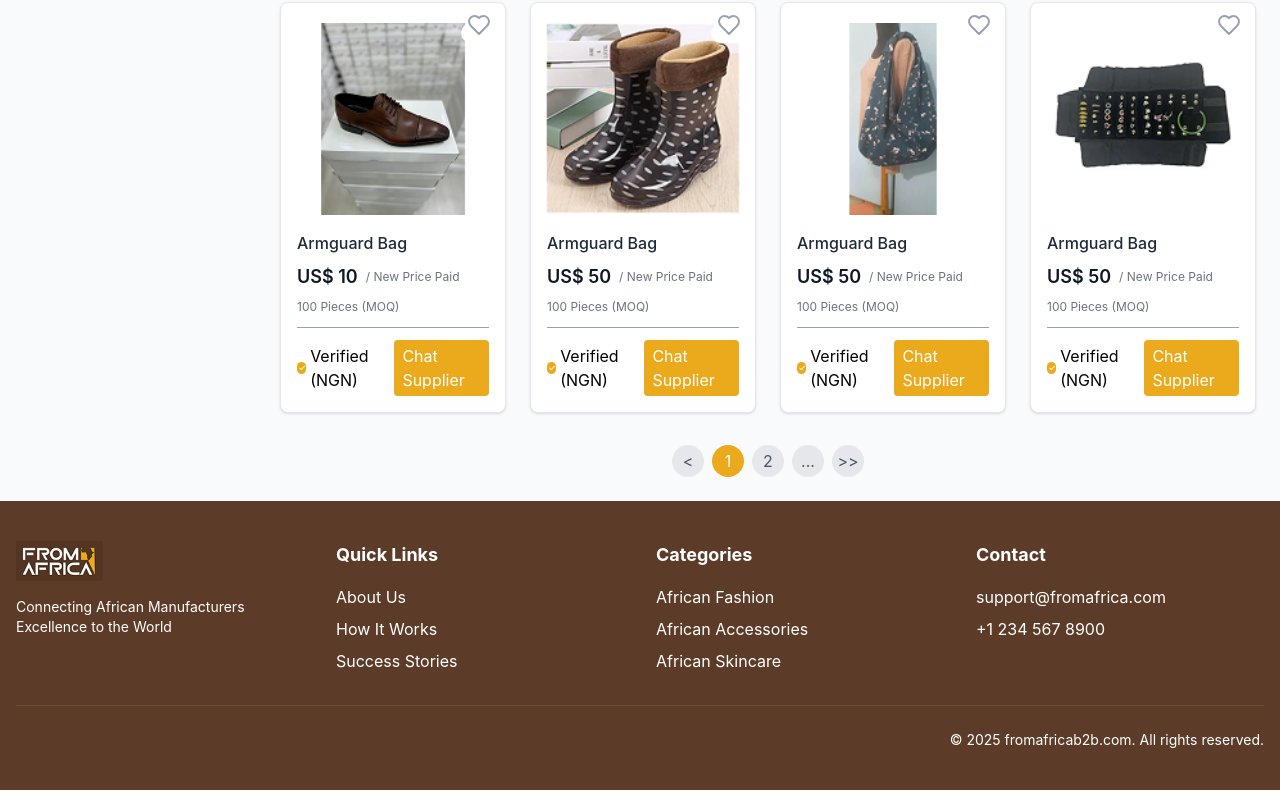
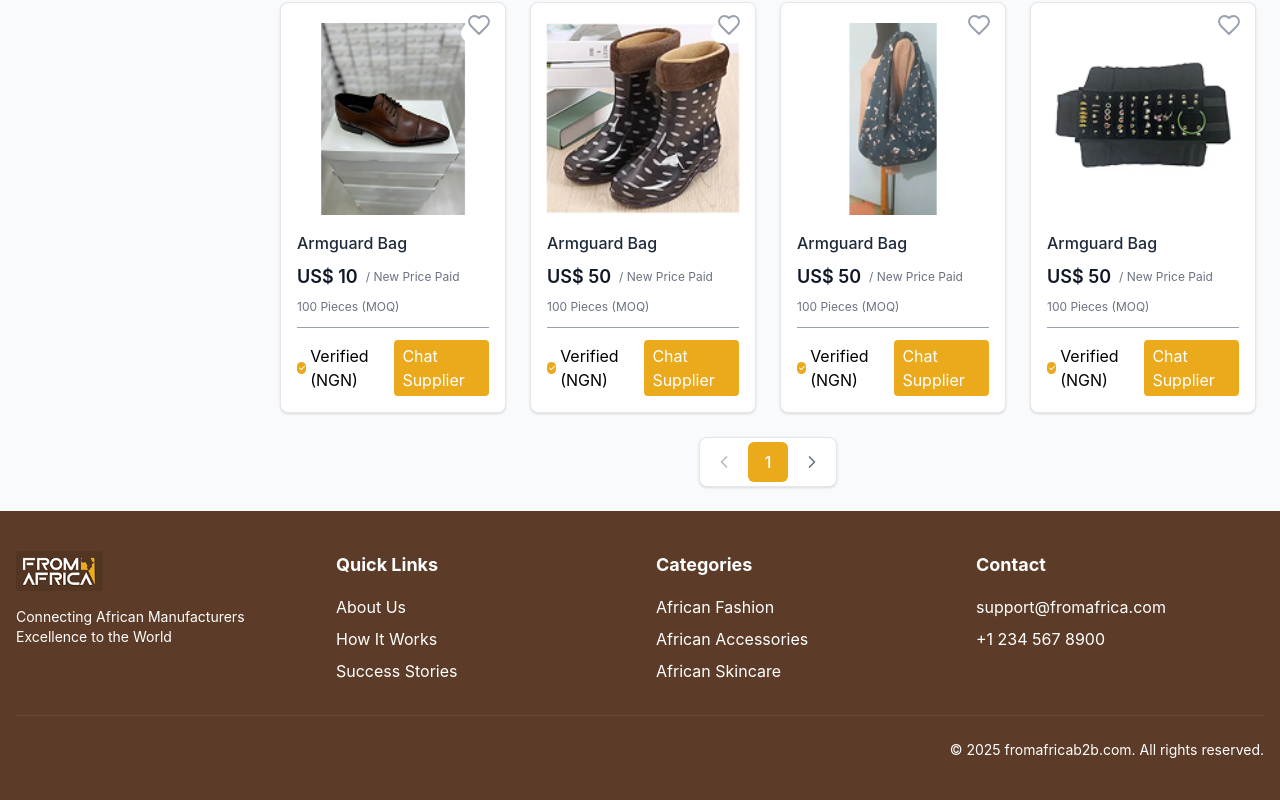
Before and after one commit to 0xidennis/africa, a React (Vite) app: page /Verification in a window 1280 px wide. Shown: the part 1298-2098 px from the top of the page. Built offline with nearby package versions, Linux system fonts and the light colour scheme.

Commit message:
first commit

```diff
--- a/src/ProductPage/Product.jsx
+++ b/src/ProductPage/Product.jsx
@@ -1,6 +1,6 @@
 import React from 'react'
 import { useState } from "react"
-import { Heart, Search } from "lucide-react"
+import { Heart, Search ,ChevronLeft, ChevronRight} from "lucide-react"
 import bag from "../assets/armg.png"
 import handbag from "../assets/image/handbag.png"
 import belt from "../assets/image/belt.png"
@@ -172,6 +172,21 @@ const Product = () => {
       const matchesMaxPrice = !maxPrice || product.price <= parseInt(maxPrice)
       return matchesSearch && matchesMinPrice && matchesMaxPrice
     })
+
+    const [currentPage, setCurrentPage] = useState(1)
+    const totalPages = 10 // You can adjust this or make it dynamic
+
+    const handlePrevious = () => {
+      if (currentPage > 1) {
+        setCurrentPage(currentPage - 1)
+      }
+    }
+
+    const handleNext = () => {
+      if (currentPage < totalPages) {
+        setCurrentPage(currentPage + 1)
+      }
+    }
 
   return (
     <div className='bg-gray-50'>
@@ -362,25 +377,34 @@ const Product = () => {
             </div>
 
             {/* Pagination */}
-            <div className="flex justify-center mt-8">
-              <div className="flex items-center gap-2">
-                <button className="w-8 h-8 rounded-full bg-gray-200 flex items-center justify-center text-gray-600 hover:bg-gray-300">
-                  {"<"}
-                </button>
-                <button className="w-8 h-8 rounded-full bg-[#eba91c] text-white flex items-center justify-center">
-                  1
-                </button>
-                <button className="w-8 h-8 rounded-full bg-gray-200 flex items-center justify-center text-gray-600 hover:bg-gray-300">
-                  2
-                </button>
-                <button className="w-8 h-8 rounded-full bg-gray-200 flex items-center justify-center text-gray-600 hover:bg-gray-300">
-                  {"..."}
-                </button>
-                <button className="w-8 h-8 rounded-full bg-gray-200 flex items-center justify-center text-gray-600 hover:bg-gray-300">
-                  {">>"}
-                </button>
-              </div>
-            </div>
+            <div className="flex items-end justify-center mt-6 ">
+      <div className="flex items-center space-x-1 bg-white rounded-lg shadow-sm border border-gray-200 p-1">
+        {/* Previous Button */}
+        <button
+          onClick={handlePrevious}
+          disabled={currentPage === 1}
+          className="flex items-center justify-center w-8 h-8 sm:w-10 sm:h-10 rounded-md text-gray-500 hover:text-gray-700 hover:bg-gray-100 disabled:opacity-50 disabled:cursor-not-allowed disabled:hover:bg-transparent disabled:hover:text-gray-500 transition-colors duration-200"
+          aria-label="Previous page"
+        >
+          <ChevronLeft className="w-4 h-4 sm:w-5 sm:h-5" />
+        </button>
+
+        {/* Current Page Indicator */}
+        <div className="flex items-center justify-center w-8 h-8 sm:w-10 sm:h-10 rounded-md bg-[#eba91c] text-white font-medium text-sm sm:text-base">
+          {currentPage}
+        </div>
+
+        {/* Next Button */}
+        <button
+          onClick={handleNext}
+          disabled={currentPage === totalPages}
+          className="flex items-center justify-center w-8 h-8 sm:w-10 sm:h-10 rounded-md text-gray-500 hover:text-gray-700 hover:bg-gray-100 disabled:opacity-50 disabled:cursor-not-allowed disabled:hover:bg-transparent disabled:hover:text-gray-500 transition-colors duration-200"
+          aria-label="Next page"
+        >
+          <ChevronRight className="w-4 h-4 sm:w-5 sm:h-5" />
+        </button>
+      </div>
+    </div>
           </div>
         </div>
       </div>
```
